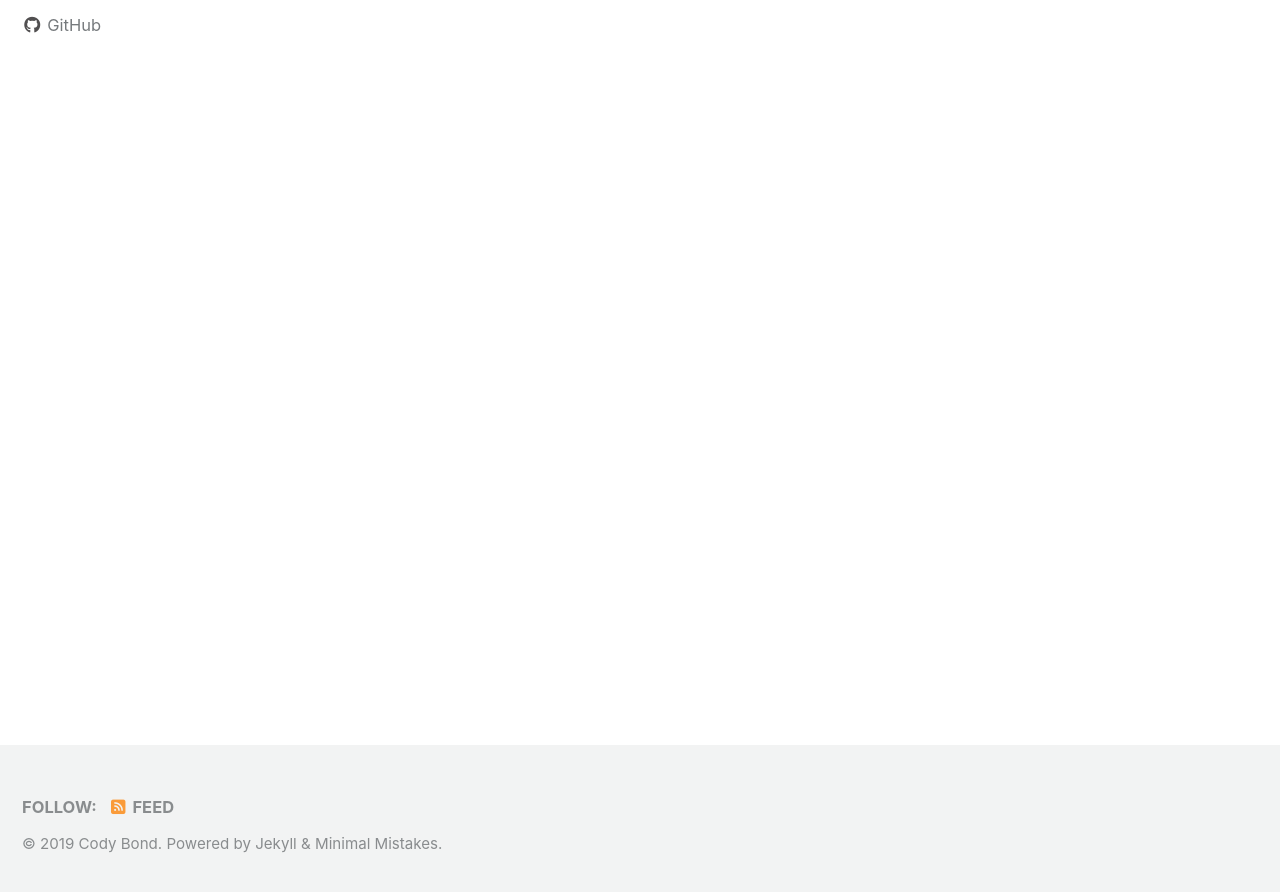
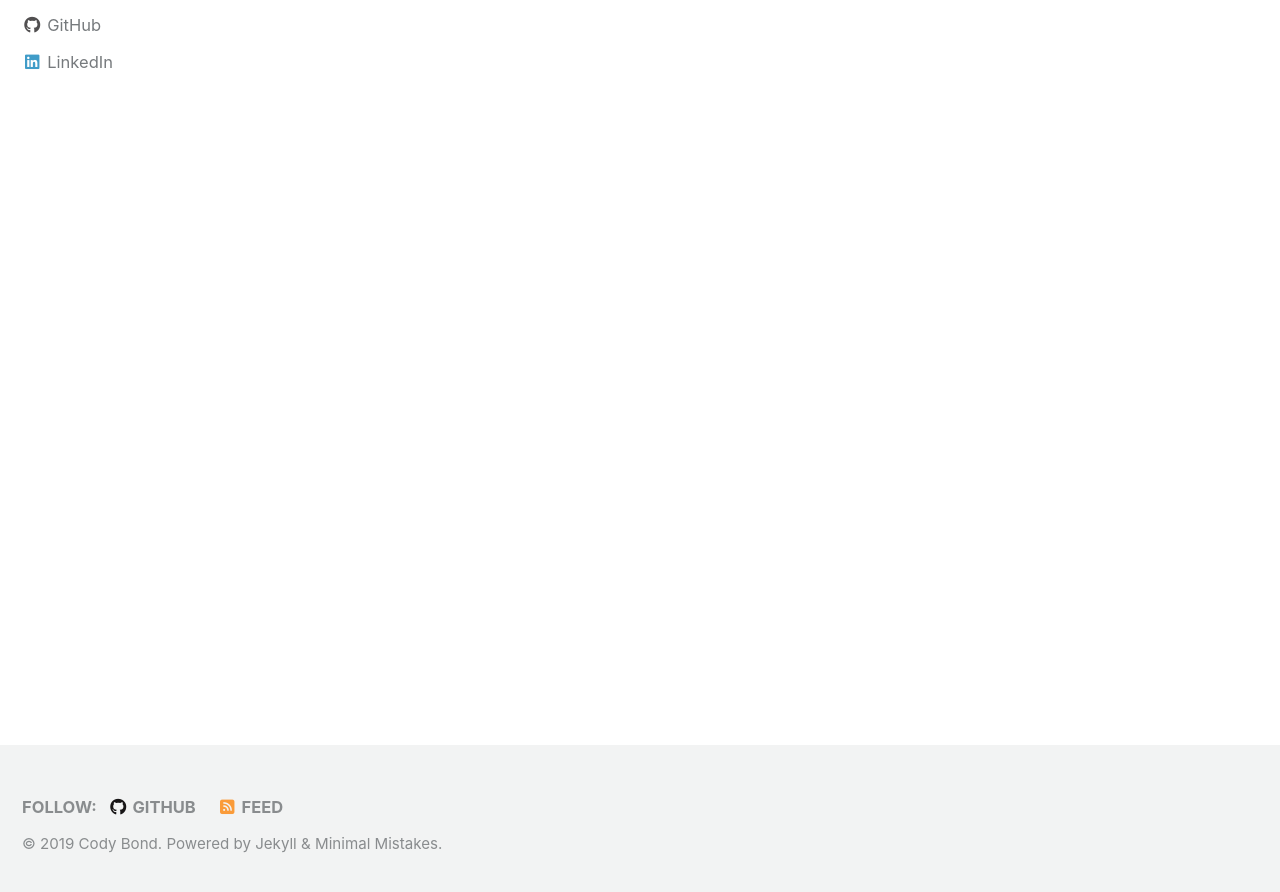
Before and after one commit to codyrbond/codyrbond.github.io, a Jekyll site: the page built from index.html, in a window 1280 px wide and 900 px high, scrolled down 222 px. Shown: the top 892 px of the window. Built offline with Jekyll 4.4.1, drawn with Linux system fonts in a browser that asks for light colours; cached includes are drawn as plain includes; nearby versions of some CDN libraries; the list of posts is cut into pages by our own code.

Commit message:
Update _config.yml
Social media links and new folders

```diff
--- a/_config.yml
+++ b/_config.yml
@@ -131,6 +131,9 @@ author:
     - label: "Instagram"
       icon: "fab fa-fw fa-instagram"
       # url: "https://instagram.com/"
+    - label: "LinkedIn"
+      icon: "fab fa-fw fa-linkedin"
+      url: "https://www.linkedin.com/in/codyrbond/"
 
 # Site Footer
 footer:
@@ -143,7 +146,7 @@ footer:
       # url:
     - label: "GitHub"
       icon: "fab fa-fw fa-github"
-      # url:
+      url: "https://codyrbond.github.com/"
     - label: "GitLab"
       icon: "fab fa-fw fa-gitlab"
       # url:
```
